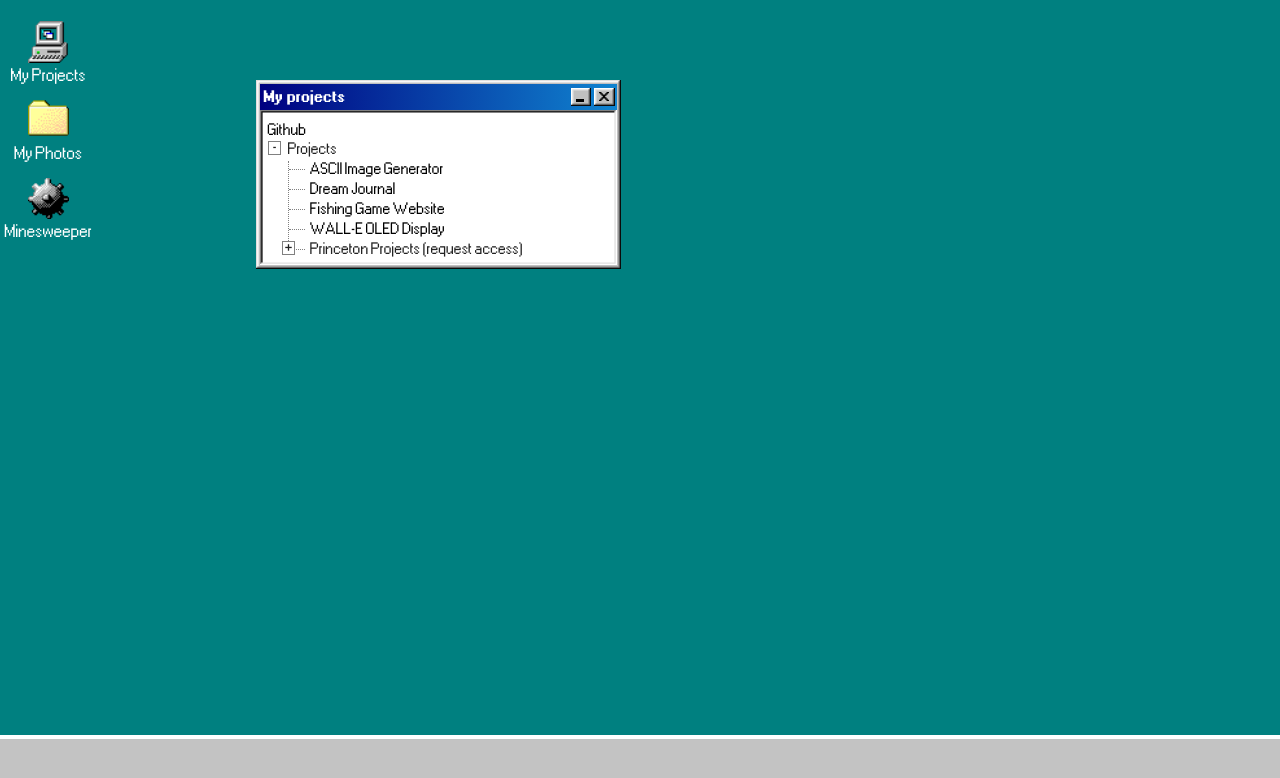
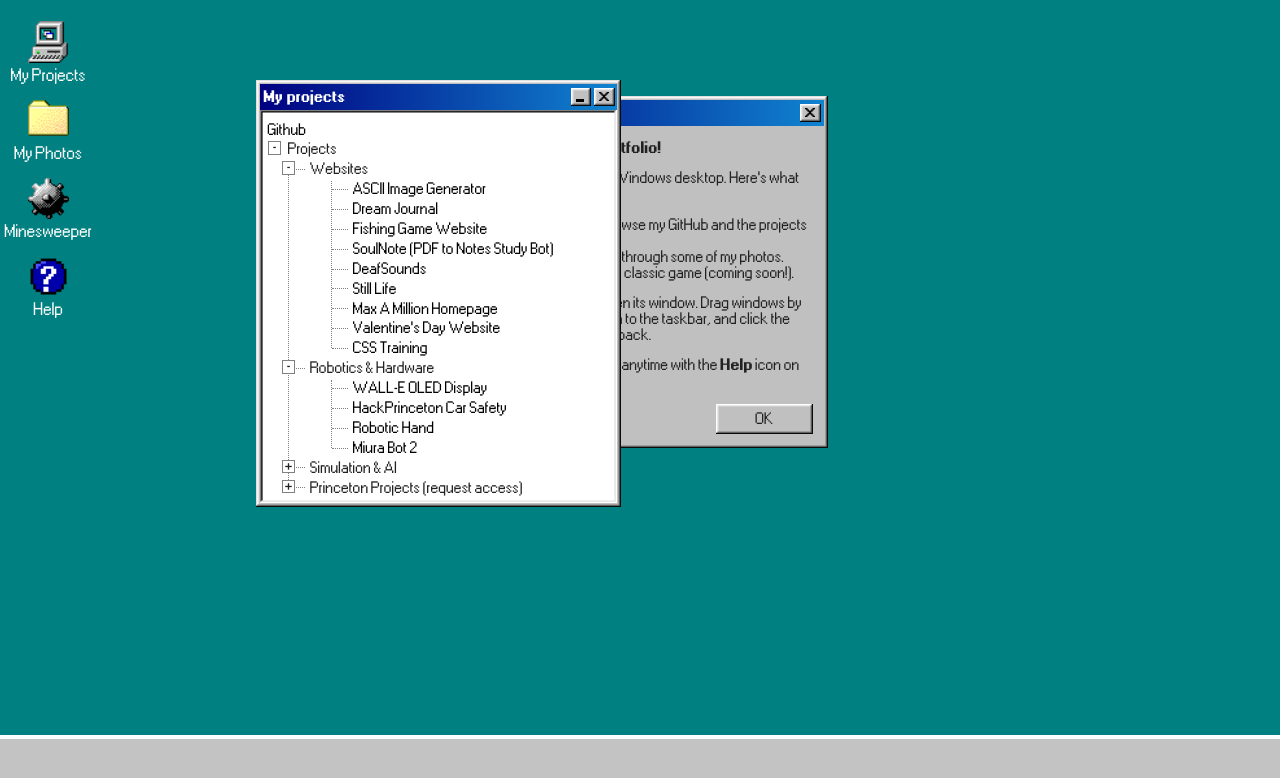
Before and after one commit to MaxAMillionL/My-Portfolio, a plain HTML site: page index.html in a window 1280 px wide. Both pictures are taken after a click on the picture 48 px from the left and 42 px from the top of the page. Drawn offline with nearby package versions, Linux system fonts and the light colour scheme.

Commit message:
Add a welcome to the website

```diff
--- a/index.html
+++ b/index.html
@@ -33,9 +33,48 @@
                 Minesweeper
             </div>
         </div>
+        <div class="icon">
+            <img src="icons\welcome-icon.png" name="welcome" class="icon-image" id="welcome" draggable="false">
+            <div class="icon-text">
+                Help
+            </div>
+        </div>
     </div>
 
     <!-- List of all the windows -->
+
+    <!--
+        Welcome / guide window
+        Shown automatically the first time someone visits the site.
+        To change the guide, just edit the content inside "welcome-content" below.
+        To force it to show again for everyone, change WELCOME_VERSION in script.js.
+    -->
+    <div id="welcome-window" class="window" style="width: 26em; position: absolute; left: 35%; top: 12%;">
+        <div class="title-bar">
+            <div class="title-bar-text">Welcome!</div>
+            <div class="title-bar-controls">
+                <button aria-label="Close"></button>
+            </div>
+        </div>
+        <div class="window-body" id="welcome-content">
+            <p><b>Welcome to Max's Portfolio!</b></p>
+            <p>This site works like an old Windows desktop. Here's what you can do:</p>
+            <ul>
+                <li><b>My Projects</b>: browse my GitHub and the projects I've built.</li>
+                <li><b>My Photos</b>: look through some of my photos.</li>
+                <li><b>Minesweeper</b>: a classic game (coming soon!).</li>
+            </ul>
+            <p>
+                Click a desktop icon to open its window. Drag windows by their title bar,
+                minimize them to the taskbar, and click the taskbar icon to bring them back.
+            </p>
+            <p>You can reopen this guide anytime with the <b>Help</b> icon on the desktop.</p>
+            <section class="field-row" style="justify-content: flex-end;">
+                <button id="welcome-ok">OK</button>
+            </section>
+        </div>
+    </div>
+
     <div id="projects-window" class="window" style="width: 25em; position: absolute; left: 20%; top:10%;">
         <div class="title-bar">
             <div class="title-bar-text">My projects</div>
@@ -44,16 +83,50 @@
                 <button aria-label="Close"></button>
             </div>
         </div>
-        <ul class="tree-view">
+        <ul class="tree-view" style="max-height: 55vh; overflow-y: auto;">
             <li><a href="https://github.com/MaxAMillionL" target="_blank" rel="noopener noreferrer">Github</a></li>
             <li>
                 <details open>
                 <summary>Projects</summary>
                 <ul>
-                    <li><a href="https://maxamillionl.github.io/ASCIIArt/">ASCII Image Generator</a></li>
-                    <li><a href="https://maxamillionl.github.io/Dream-Journal/">Dream Journal</a></li>
-                    <li><a href="https://maxamillionl.github.io/Fishing/">Fishing Game Website</a></li>
-                    <li><a href="https://github.com/princeton-robotics-club/Wall-E">WALL-E OLED Display</a></li>
+                    <li>
+                        <details open>
+                        <summary>Websites</summary>
+                        <ul>
+                            <li><a href="https://maxamillionl.github.io/ASCIIArt/">ASCII Image Generator</a></li>
+                            <li><a href="https://maxamillionl.github.io/Dream-Journal/">Dream Journal</a></li>
+                            <li><a href="https://maxamillionl.github.io/Fishing/">Fishing Game Website</a></li>
+                            <li><a href="https://maxamillionl.github.io/SoulNote/">SoulNote (PDF to Notes Study Bot)</a></li>
+                            <li><a href="https://maxamillionl.github.io/DeafSounds/">DeafSounds</a></li>
+                            <li><a href="https://maxamillionl.github.io/Still-life/">Still Life</a></li>
+                            <li><a href="https://maxamillionl.github.io/Max-Homepage/">Max A Million Homepage</a></li>
+                            <li><a href="https://maxamillionl.github.io/VIS-208-Valentines/">Valentine's Day Website</a></li>
+                            <li><a href="https://maxamillionl.github.io/CSS-Training/">CSS Training</a></li>
+                        </ul>
+                        </details>
+                    </li>
+                    <li>
+                        <details open>
+                        <summary>Robotics &amp; Hardware</summary>
+                        <ul>
+                            <li><a href="https://github.com/princeton-robotics-club/Wall-E">WALL-E OLED Display</a></li>
+                            <li><a href="https://github.com/MaxAMillionL/HackPrincetonCarSafety">HackPrinceton Car Safety</a></li>
+                            <li><a href="https://github.com/MaxAMillionL/RoboticHand">Robotic Hand</a></li>
+                            <li><a href="https://github.com/MaxAMillionL/Miura-bot-2">Miura Bot 2</a></li>
+                        </ul>
+                        </details>
+                    </li>
+                    <li>
+                        <details>
+                        <summary>Simulation &amp; AI</summary>
+                        <ul>
+                            <li><a href="https://github.com/MaxAMillionL/miura-simulation-thesis">Miura Simulation (Thesis)</a></li>
+                            <li><a href="https://github.com/MaxAMillionL/Miura-Thesis-Simplified">Miura Simulation (Simplified)</a></li>
+                            <li><a href="https://github.com/MaxAMillionL/manim-miura">Miura Manim Animations</a></li>
+                            <li><a href="https://github.com/MaxAMillionL/langgraph_intro">LangGraph Intro</a></li>
+                        </ul>
+                        </details>
+                    </li>
                     <li>
 
                         <details>
@@ -67,7 +140,6 @@
                             <li><a href="https://github.com/MaxAMillionL/KDTree">KDTrees</a></li>
                             <li><a href="https://github.com/MaxAMillionL/seam-carver">Seam Carver</a></li>
                             <li><a href="https://github.com/MaxAMillionL/Percolation">Image Percolation</a></li>
-                            <li><a href=""></a></li>
 
                         </ul>
                         </details>
--- a/script.js
+++ b/script.js
@@ -84,11 +84,11 @@ document.addEventListener('DOMContentLoaded', () => {
         const exits = document.querySelectorAll(".title-bar-controls");
         exits.forEach((exit) => {
             const windowElement = exit.closest(".window");
-            buttons = exit.querySelectorAll("button");
-            minimize = buttons[0];
-            close = buttons[1];
+            // Find buttons by label so windows can have just a close button
+            const minimize = exit.querySelector('button[aria-label="Minimize"]');
+            const close = exit.querySelector('button[aria-label="Close"]');
 
-            minimize.addEventListener("click", function(e) {
+            if (minimize) minimize.addEventListener("click", function(e) {
                 // makes sure to mimize correct window
                 if (e.target !== windowElement && !windowElement.contains(e.target))
                     return;
@@ -102,12 +102,12 @@ document.addEventListener('DOMContentLoaded', () => {
 
                 addIcon(windowElement, imageElement);
             })
-            close.addEventListener("click", function(e) {
+            if (close) close.addEventListener("click", function(e) {
                 // makes sure to close correct window
                 if (e.target !== windowElement && !windowElement.contains(e.target))
                     return;
 
-                d// remove open class
+                // remove open class
                 windowElement.classList.remove("open");
             })
 
@@ -168,4 +168,33 @@ document.addEventListener('DOMContentLoaded', () => {
     updateIconDetection("icons-desktop");
     updateIconDetection("icons-taskbar");
     updateHeaderDetection();
+    showWelcomeOnFirstVisit();
 });
+
+// Bump this number whenever the welcome guide changes and you want
+// returning visitors to see it again.
+const WELCOME_VERSION = "1";
+
+function showWelcomeOnFirstVisit() {
+    const welcome = document.getElementById("welcome-window");
+    if (!welcome) return;
+
+    const okButton = document.getElementById("welcome-ok");
+    if (okButton) {
+        okButton.addEventListener("click", () => welcome.classList.remove("open"));
+    }
+
+    let seenVersion = null;
+    try {
+        seenVersion = localStorage.getItem("welcomeSeen");
+    } catch (e) { /* storage blocked: just show the guide */ }
+
+    if (seenVersion === WELCOME_VERSION) return;
+
+    welcome.classList.add("open");
+    welcome.style.zIndex = zIndexCounter++;
+
+    try {
+        localStorage.setItem("welcomeSeen", WELCOME_VERSION);
+    } catch (e) { /* ignore */ }
+}
```
Also changed, not shown: icons/welcome-icon.png (added), 1 other file.
